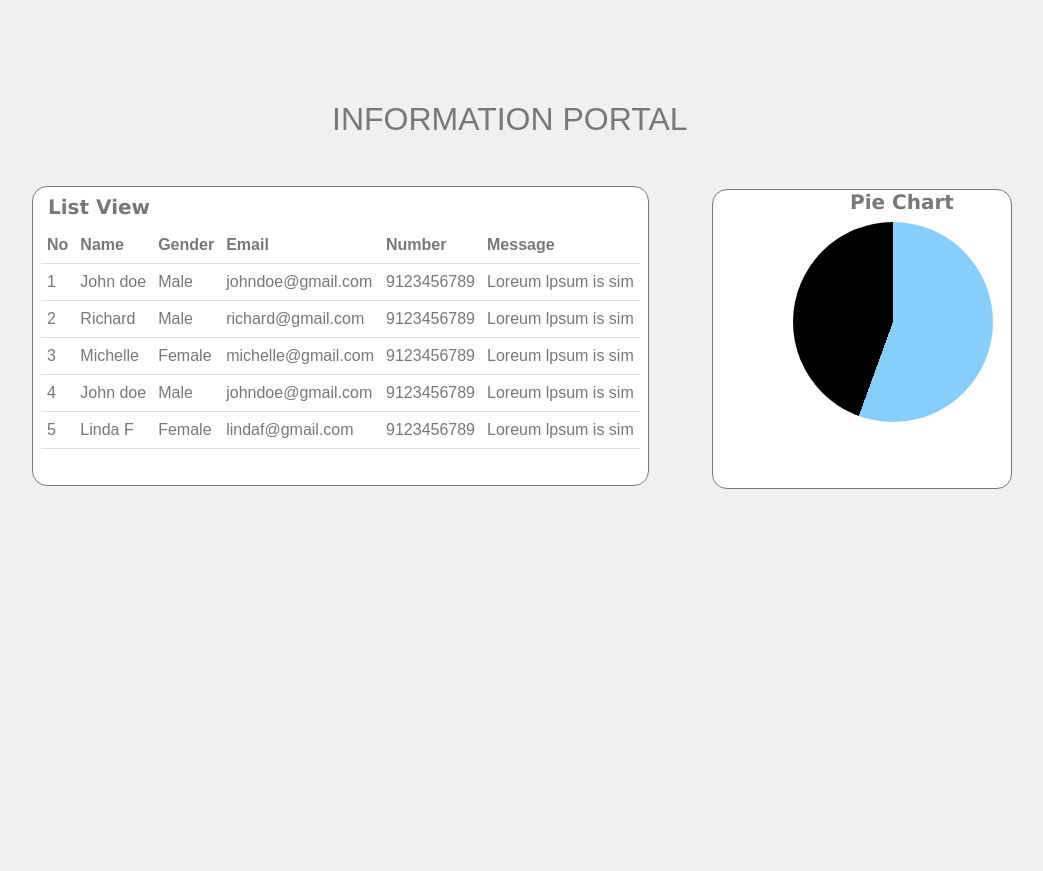
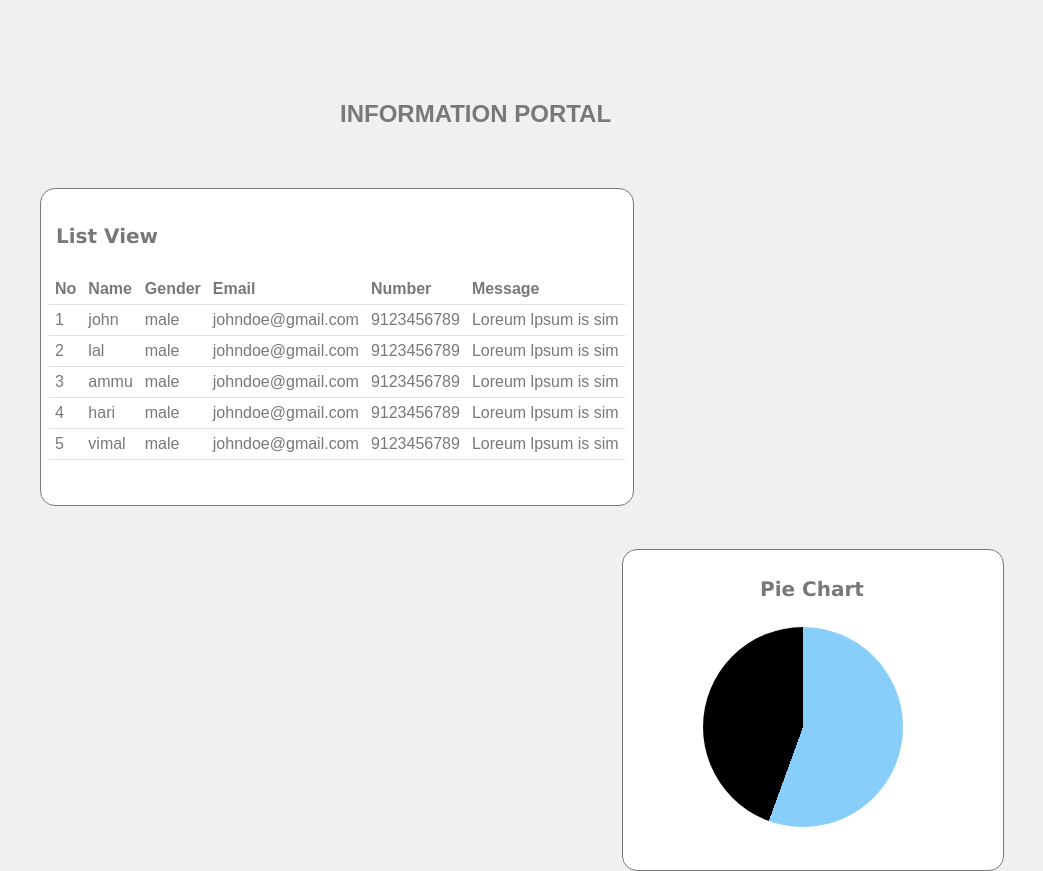
Before and after one commit to kavyasnair/project, an Angular app: page /list in a window 1280 px wide. Shown: the whole page, without its empty margins (168-1211 px from the left). Before the commit the page ends 800 px from the top, so only its background shows below. Built offline with nearby package versions, Linux system fonts and the light colour scheme.

Commit message:
first commit

```diff
--- a/src/app/app.module.ts
+++ b/src/app/app.module.ts
@@ -7,6 +7,7 @@ import { FormComponent } from './form/form.component';
 import { FormnComponent } from './formn/formn.component';
 import { ListComponent } from './list/list.component';
 import { ReactiveFormsModule } from '@angular/forms';
+import { UsersService } from './users.service';
 
 @NgModule({
   declarations: [
@@ -20,7 +21,7 @@ import { ReactiveFormsModule } from '@angular/forms';
     AppRoutingModule,
     ReactiveFormsModule
   ],
-  providers: [],
+  providers: [UsersService],
   bootstrap: [AppComponent]
 })
 export class AppModule { }
--- a/src/app/formn/formn.component.css
+++ b/src/app/formn/formn.component.css
@@ -9,7 +9,7 @@
     margin-left: 580px;
     margin-top: 40px;
     width: 250px;
-    height: 400px;
+    height: 450px;
 
 }
 .l1{
@@ -17,7 +17,7 @@
     border-left: none;
     border-right: none;
     outline: none;
-    border-bottom: 5px solid darkgrey;
+
 
 }
 .da{
@@ -34,6 +34,7 @@
     position: absolute;
     border: 1px solid rgb(120,120,120);
     font-size: 15px;
+    margin-left:128px;
 }
 button{border: none;
     border-radius: 25px;
@@ -48,9 +49,9 @@ button{border: none;
     text-align: center;
     text-decoration: none;
 }
-input.ng-invalid{
-    border-bottom: 5px solid red;
+
+#alert{
+    font-size: 11px;
+    margin-top: 50px;
+    color: red;
 }
-input.ng-valid{
-    border-bottom: 5px solid green;
-}
--- a/src/app/formn/formn.component.html
+++ b/src/app/formn/formn.component.html
@@ -3,20 +3,22 @@
 <div class="s1">
 <h3>Form</h3>
 <form  [formGroup]='angForm' (ngSubmit)='onsubmit()'>
-<input type="text" placeholder="Name" class="l1" formControlName="name" required><br><br>
-
+<input type="text" placeholder="Name" class="l1" formControlName="name" required><br>
+<span *ngIf="name.invalid && name.touched" id="alert">Name is required</span><br>
 <div class="da">
 <input type="radio" id="male" name="gender" value="male" formControlName="gender">
   <label for="male" >Male</label>
 </div>
-<div class="db" style="margin-left:128px">
+<div class="db" >
   <input type="radio" id="female" name="gender"  value="female" formControlName="gender" >
   <label for="female" >Female</label>
-</div>
-<br><input type="email" placeholder="Email" name="em" class="l1" formControlName="email"><br><br>
-
-<input type="number" placeholder="Contact Number" name="cont" class="l1" formControlName="number"><br><br>
+</div><br>
+<span *ngIf="gender.invalid " id="alert">Gender is required</span>
+<input type="email" placeholder="Email" name="em" class="l1" formControlName="email"><br>
+<span *ngIf="email.invalid && email.touched" id="alert">Email is required</span><br>
+<input type="number" placeholder="Contact Number" name="cont" class="l1" formControlName="number"><br>
+<span *ngIf="number.invalid && number.touched" id="alert">Contact number is required</span><br>
 <input type="text" placeholder="Message" name="mes" class="l1" formControlName="message"><br><br>
-<button type="submit" >Submit</button>
+<button type="submit" [disabled]="!angForm.valid" >Submit</button>
 </form>
 </div>
--- a/src/app/formn/formn.component.ts
+++ b/src/app/formn/formn.component.ts
@@ -1,5 +1,6 @@
 import { Component, OnInit } from '@angular/core';
 import { FormControl, FormGroup,Validators} from '@angular/forms';
+import {UsersService} from '../users.service';
 
 @Component({
   selector: 'app-formn',
@@ -8,6 +9,8 @@ import { FormControl, FormGroup,Validators} from '@angular/forms';
 })
 export class FormnComponent implements OnInit {
 
+
+
   angForm= new FormGroup({
     name: new FormControl('',Validators.required),
     gender:new FormControl('',Validators.required),
@@ -15,12 +18,19 @@ export class FormnComponent implements OnInit {
     number: new FormControl('',Validators.required),
     message: new FormControl()
   })
+  get name(){return this.angForm.get('name')}
+  get email(){return this.angForm.get('email')}
+  get gender(){return this.angForm.get('gender')}
+  get number(){return this.angForm.get('number')}
 
-onsubmit(){
+onsubmit(data:any){
   console.log(this.angForm.value);
 }
 
+
   constructor() {
+
+
   }
 
 
--- a/src/app/list/list.component.html
+++ b/src/app/list/list.component.html
@@ -17,13 +17,13 @@
         <th>Message</th>
 
       </tr>
-      <tr *ngFor="let i of list">
-        <td>{{i.No}}</td>
-        <td>{{i.Name}}</td>
-        <td>{{i.Gender}}</td>
-        <td>{{i.Email}}</td>
-        <td>{{i.Number}}</td>
-        <td>{{i.Message}}</td>
+      <tr *ngFor="let i of allUsers">
+        <td>{{i.no}}</td>
+        <td>{{i.name}}</td>
+        <td>{{i.gender}}</td>
+        <td>{{i.email}}</td>
+        <td>{{i.number}}</td>
+        <td>{{i.message}}</td>
       </tr>
 
     </table>
--- a/src/app/list/list.component.ts
+++ b/src/app/list/list.component.ts
@@ -1,4 +1,5 @@
 import { Component, OnInit } from '@angular/core';
+import {UsersService} from '../users.service';
 
 @Component({
   selector: 'app-list',
@@ -7,62 +8,11 @@ import { Component, OnInit } from '@angular/core';
 })
 export class ListComponent implements OnInit {
 
-  list:any
+  allUsers:any;
 
-  constructor() {
+  constructor(private users:UsersService) {
 
-    this.list=[
-
-      {
-        "No":1,
-        "Name":"John doe",
-        "Gender":"Male",
-        "Email":"johndoe@gmail.com",
-        "Number":9123456789,
-        "Message":"Loreum lpsum is sim"
-
-      },
-      {
-        "No":2,
-        "Name":"Richard",
-        "Gender":"Male",
-        "Email":"richard@gmail.com",
-        "Number":9123456789,
-        "Message":"Loreum lpsum is sim"
-
-      },
-      {
-        "No":3,
-        "Name":"Michelle",
-        "Gender":"Female",
-        "Email":"michelle@gmail.com",
-        "Number":9123456789,
-        "Message":"Loreum lpsum is sim"
-
-      },
-      {
-        "No":4,
-        "Name":"John doe",
-        "Gender":"Male",
-        "Email":"johndoe@gmail.com",
-        "Number":9123456789,
-        "Message":"Loreum lpsum is sim"
-
-      },
-      {
-        "No":5,
-        "Name":"Linda F",
-        "Gender":"Female",
-        "Email":"lindaf@gmail.com",
-        "Number":9123456789,
-        "Message":"Loreum lpsum is sim"
-
-      }
-
-
-
-
-    ]
+    this.allUsers=users.getAllUser();
 
   }
 
--- /dev/null
+++ b/src/app/users.service.ts
@@ -0,0 +1,20 @@
+import { Injectable } from '@angular/core';
+
+@Injectable({
+  providedIn: 'root'
+})
+export class UsersService {
+
+  constructor() { }
+
+  getAllUser()
+  {
+    return[
+      {no:'1',name:'john',gender:'male',email:'johndoe@gmail.com',number:'9123456789',message:'Loreum lpsum is sim'},
+      {no:'2',name:'lal',gender:'male',email:'johndoe@gmail.com',number:'9123456789',message:'Loreum lpsum is sim'},
+      {no:'3',name:'ammu',gender:'male',email:'johndoe@gmail.com',number:'9123456789',message:'Loreum lpsum is sim'},
+      {no:'4',name:'hari',gender:'male',email:'johndoe@gmail.com',number:'9123456789',message:'Loreum lpsum is sim'},
+      {no:'5',name:'vimal',gender:'male',email:'johndoe@gmail.com',number:'9123456789',message:'Loreum lpsum is sim'}
+    ]
+  }
+}
--- a/src/index.html
+++ b/src/index.html
@@ -9,10 +9,7 @@
   <link
   href="http://cdnjs.cloudflare.com/ajax/libs/font-awesome/4.3.0/css/font-awesome.css"
   rel="stylesheet"  type='text/css'>
-  <link rel="stylesheet" href="https://maxcdn.bootstrapcdn.com/bootstrap/4.5.2/css/bootstrap.min.css">
-  <script src="https://ajax.googleapis.com/ajax/libs/jquery/3.5.1/jquery.min.js"></script>
-  <script src="https://cdnjs.cloudflare.com/ajax/libs/popper.js/1.16.0/umd/popper.min.js"></script>
-  <script src="https://maxcdn.bootstrapcdn.com/bootstrap/4.5.2/js/bootstrap.min.js"></script>
+
 
 
 </head>
```
Also changed, not shown: 1 other file (tests, documents, lock files or other folders).
